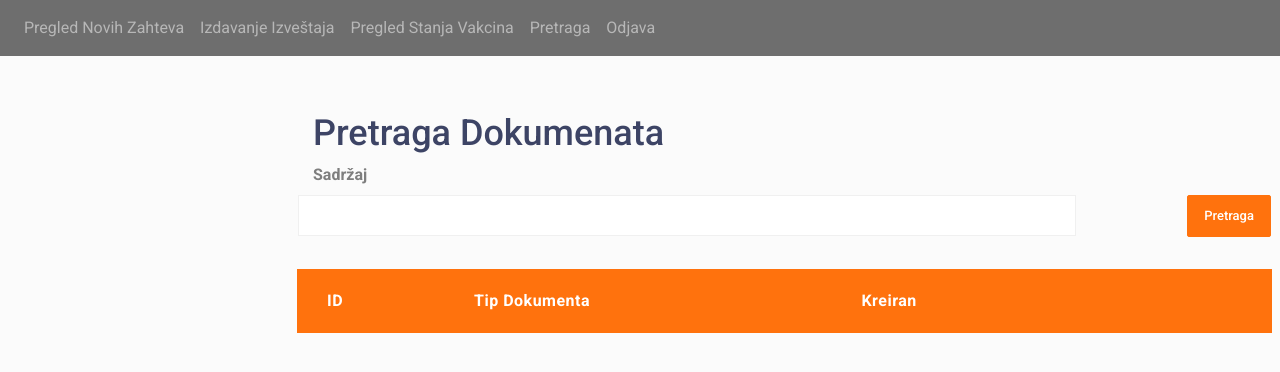
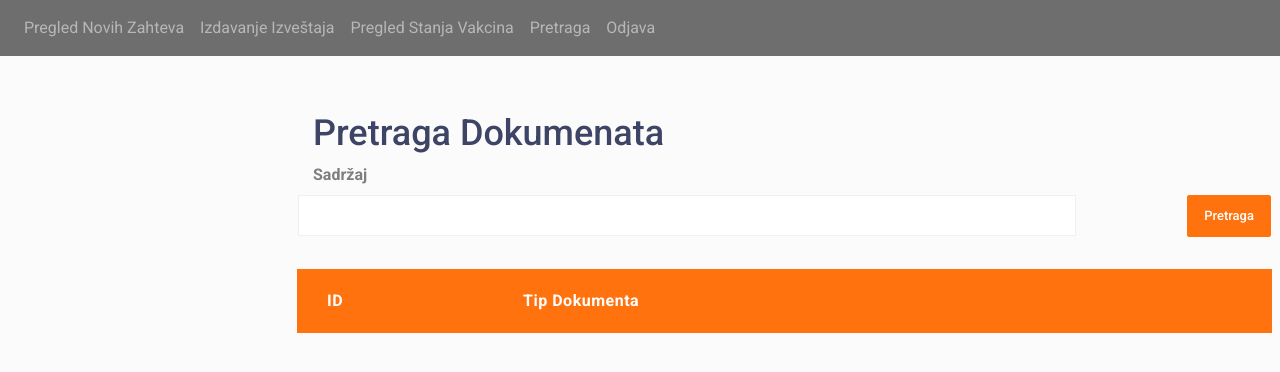
Before and after one commit to Lule99/manager-front, a React (Create React App) app: page /search in a window 1280 px wide. Shown: the top 372 px of the page. Built offline with nearby package versions, Linux system fonts and the light colour scheme; sample sign-in values are in the browser's storage; what timers would draw is missing.

Commit message:
pocetna stranica

```diff
--- a/src/components/Home.js
+++ b/src/components/Home.js
@@ -1,5 +1,5 @@
 export const Home = () => {
-  return <h1>Home</h1>;
+  return window.location.href = '/search';
 };
 
 export default Home;
--- a/src/components/search/Search.js
+++ b/src/components/search/Search.js
@@ -86,9 +86,6 @@ const Search = () => {
                                                     Tip dokumenta
                                                 </strong>
                                             </th>
-                                            <th>
-                                                <strong className="font-w600 wspace-no">Kreiran</strong>
-                                            </th>
                                             <th className="bg-none"></th>
                                             <th className="bg-none"></th>
                                         </tr>
```
